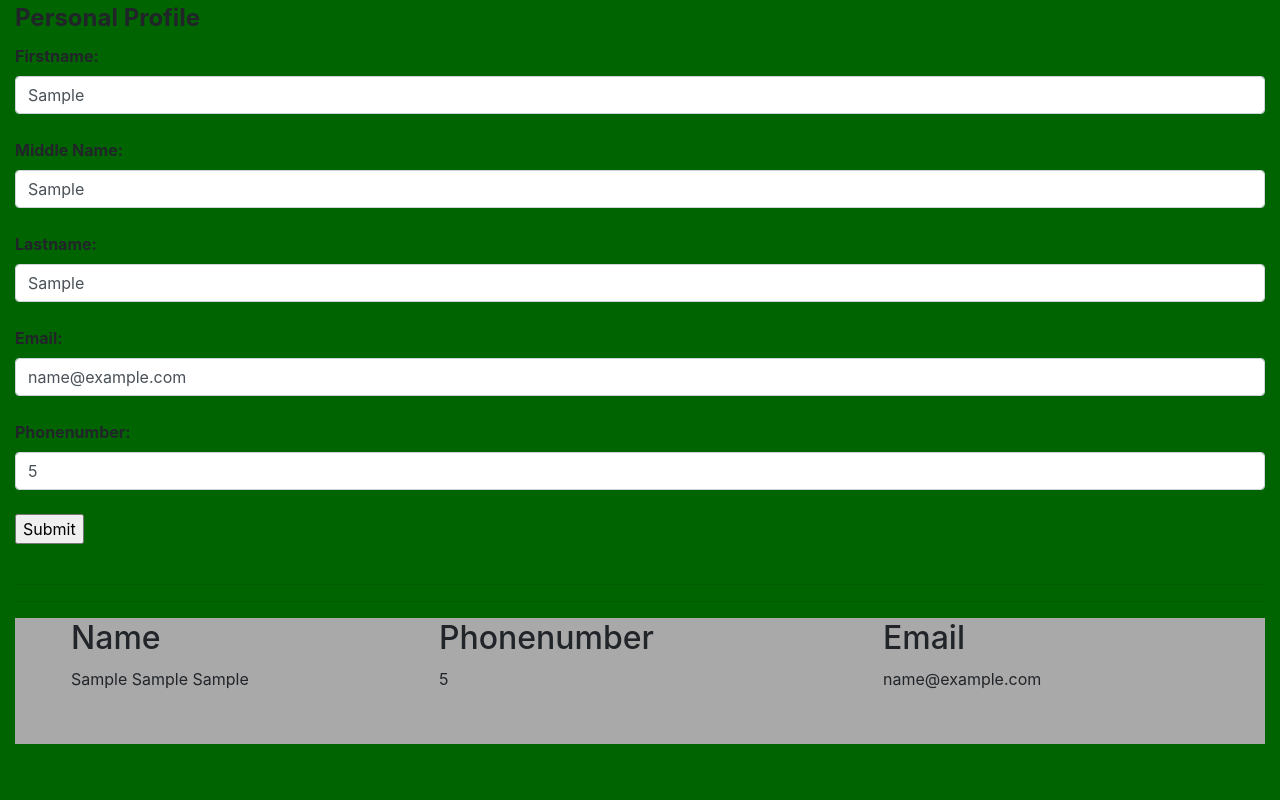
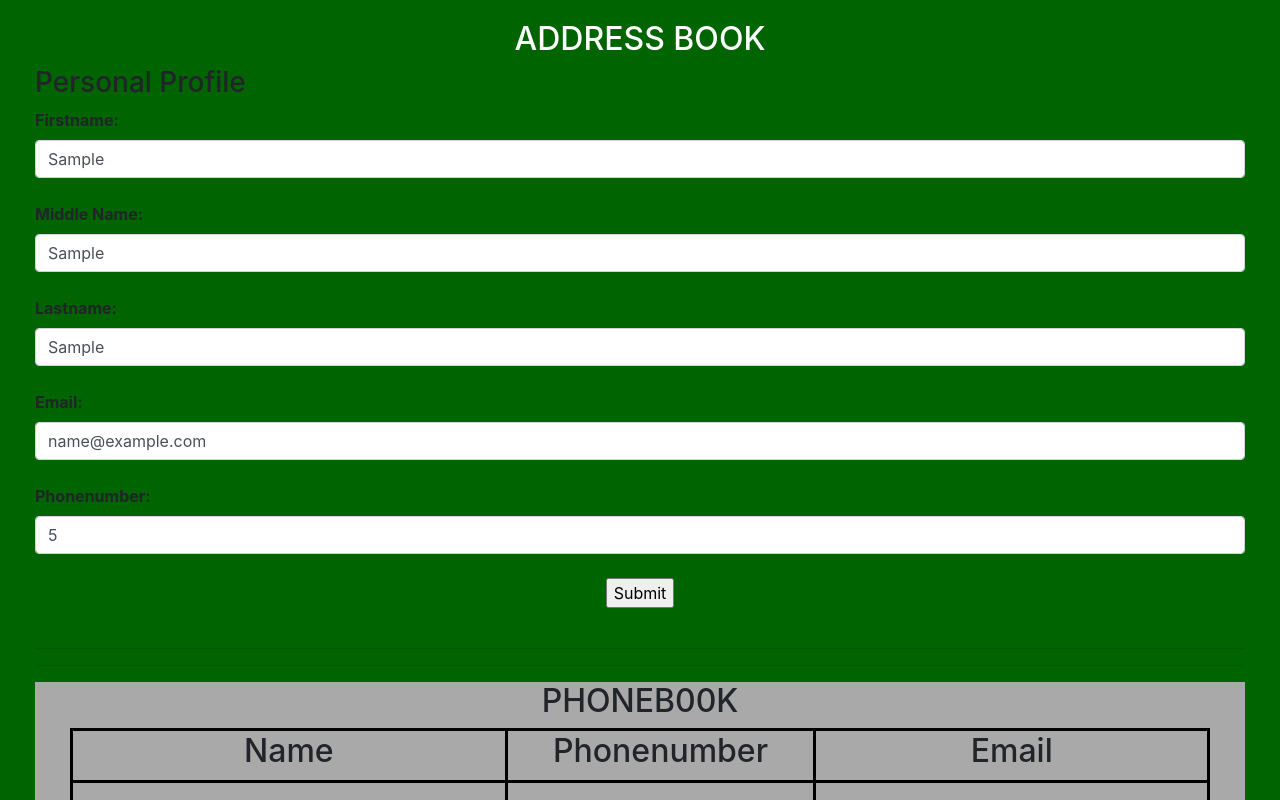
Before and after one commit to Dadeesamuel/address-book, a plain HTML site: page index.html in a window 1280 px wide. Both pictures are taken after typing "Sample", "Sample", "Sample", "name@example.com", "5" into the empty fields and a click on the input "Submit". Shown: the top 800 px of the page. Drawn offline with Linux system fonts and the light colour scheme.

Commit message:
read me file

```diff
--- a/css/style.css
+++ b/css/style.css
@@ -1,3 +1,14 @@
+body{
+    padding: 20px;
+}
 #table{
     display: none;
+
 }
+#Table, tr, td{
+border: 3px solid black;
+}
+.tableitem{
+    padding: 20px;
+    font-size: x-large;
+}
--- a/index.html
+++ b/index.html
@@ -19,7 +19,8 @@
     <form action="index.html"  class="data container-fluid">
 
     <fieldset>
-        <legend><strong>Personal Profile</strong> </legend>
+      <h2 class="text-center text-white">ADDRESS BOOK</h2>
+       <h3>Personal Profile</h3>
         <label for="firstname"><strong>Firstname: </strong></label>
         <input type="text" name="Firstname" id="firstname" placeholder="Write your Firstname" class="form-control" required><br>
         <label for="middlename"><strong>Middle Name:</strong></label>
@@ -30,7 +31,7 @@
         <input type="email" name="Email" id="email" placeholder="Write your Email"  class="form-control" required> <br>
         <label for="Phonenumber"><strong>Phonenumber:</strong></label>
         <input type="number" name="Phonenumber" id="phonenumber" placeholder="Phone number"  class="form-control" required><br>
-        <input type="submit" value="Submit">
+       <div  class="text-center"> <input type="submit" value="Submit"></div>
     </fieldset><br><hr>
 
 </div>
@@ -53,16 +54,17 @@
 <div style="background-color: darkgrey;">
 
     <div id="table">
-      <table class="container">
-        <tr class="tabletitle">
+      <h2 class="text-center">PHONEB00K</h2>
+      <table class="container" id="Table">
+        <tr class="tabletitle" >
           <td class="item">
-            <h2>Name</h2>
+            <h2  class="text-center">Name</h2>
           </td>
           <td class="Hours">
-            <h2>Phonenumber</h2>
+            <h2  class="text-center">Phonenumber</h2>
           </td>
           <td class="Rate">
-            <h2>Email</h2>
+            <h2  class="text-center">Email</h2>
           </td>
         </tr>
 
```
Also changed, not shown: 1 other file.
